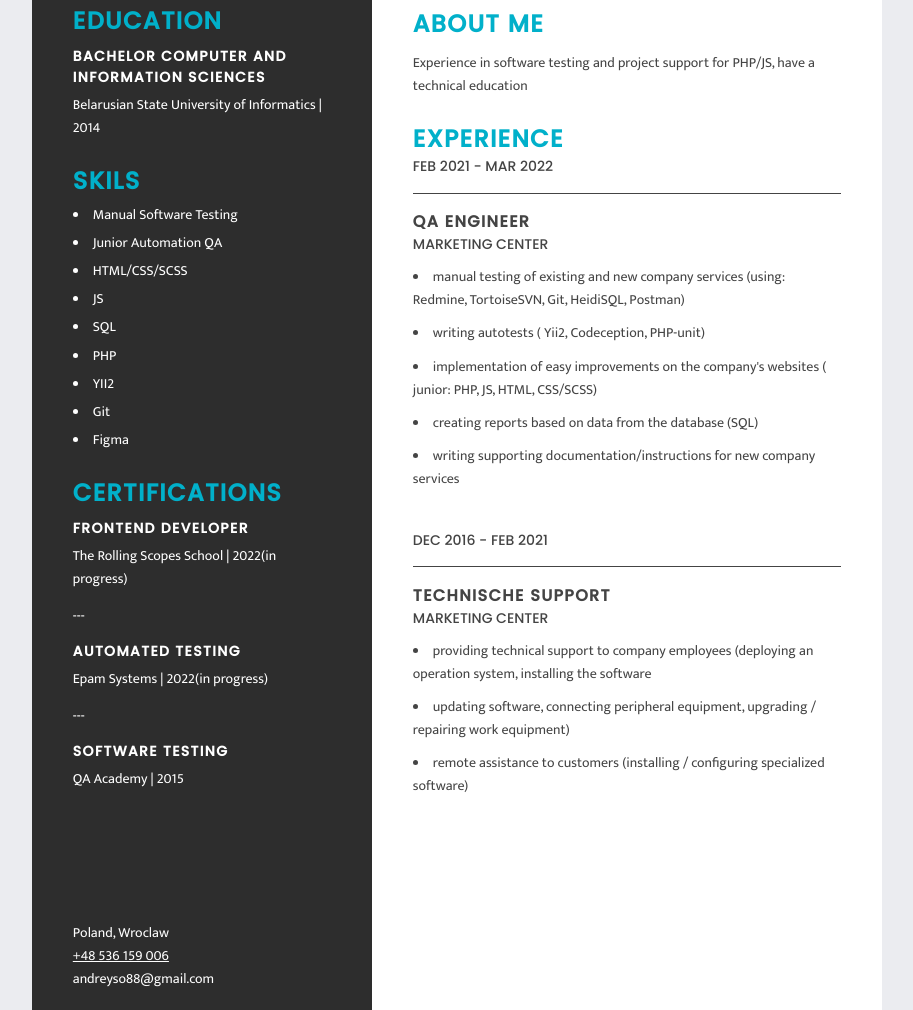
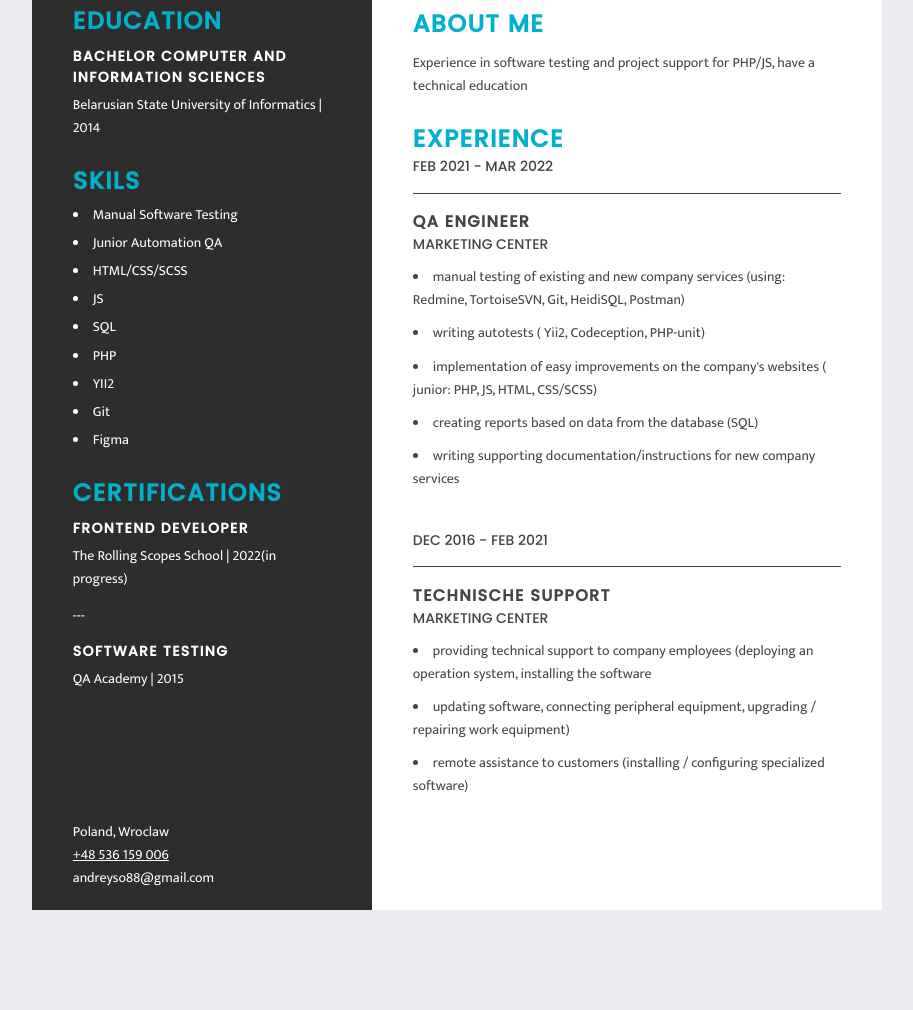
Before and after one commit to AndreySo1/my_CV, a plain HTML site: page cv-html/index.html in a window 1280 px wide. Shown: the part 372-1382 px from the top of the page, without its empty margins (183-1096 px from the left). After the commit the page ends 1282 px from the top, so only its background shows below. Drawn offline with Linux system fonts and the light colour scheme.

Commit message:
fix: back sertification

```diff
--- a/cv-html/index.html
+++ b/cv-html/index.html
@@ -52,9 +52,9 @@
                     <h4>Frontend Developer</h4>
                     <p>The Rolling Scopes School | 2022(in progress)</p>
                     <p>---</p>
-                    <h4>Automated Testing</h4>
+                    <!-- <h4>Automated Testing</h4>
                     <p>Epam Systems | 2022(in progress)</p>
-                    <p>---</p>
+                    <p>---</p> -->
                     <h4>Software Testing</h4>
                     <p>QA Academy | 2015</p>
 
```
